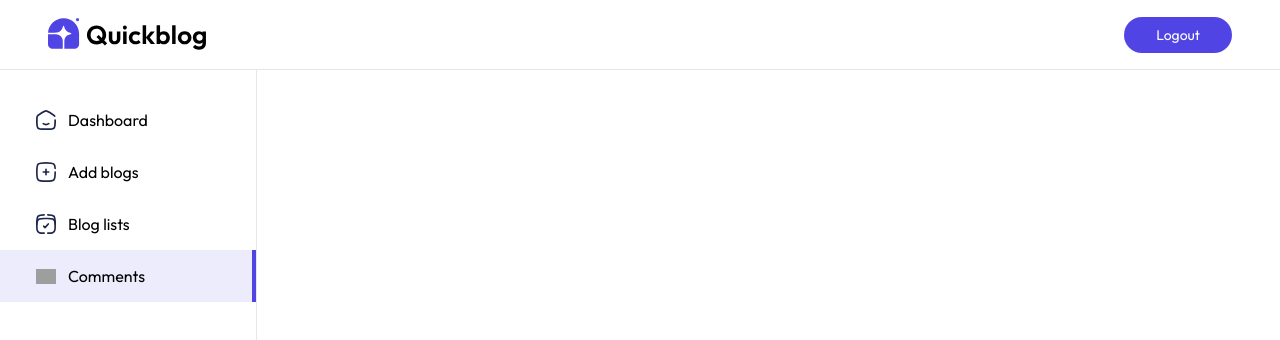
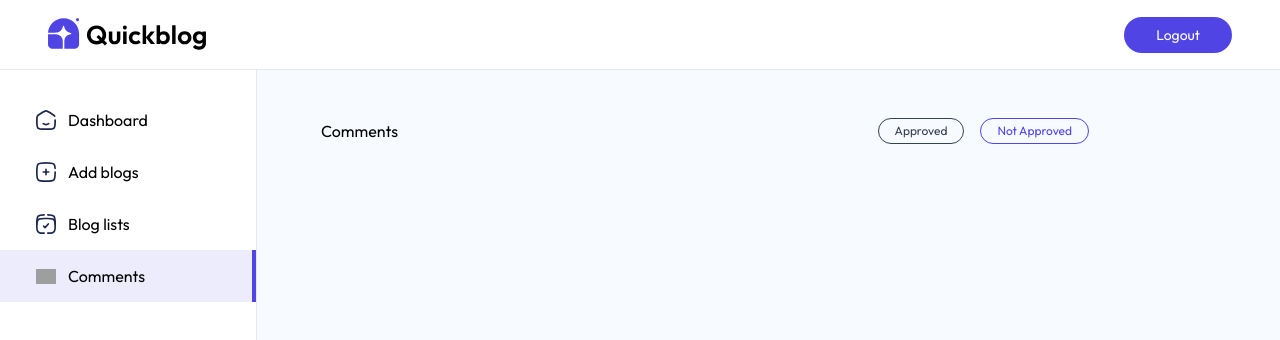
Before and after one commit to Vanshikathakur04/QuickBlog---App, a React (Vite) app in the folder client/: page /admin/comments in a window 1280 px wide. Shown: the top 340 px of the page. Built offline with nearby package versions, Linux system fonts and the light colour scheme; grey boxes are pictures that could not be loaded.

Commit message:
Implemented Comments component with approve filter

```diff
--- a/client/src/pages/admin/Comments.jsx
+++ b/client/src/pages/admin/Comments.jsx
@@ -1,9 +1,32 @@
-import React from 'react'
+import React, { useState, useEffect } from 'react'
+import { comments_data } from '../../assets/assets'
 
 const Comments = () => {
+
+  const [comments, setComments] = useState([])
+  const [filter, setFilter] = useState('Not Approved')
+
+  const fetchComments = async () => {
+    setComments(comments_data)
+  }
+
+  useEffect(() => {
+    fetchComments()
+  }, [])
+
+
   return (
-    <div>
+    <div className='flex-1 pt-5 px-5 sm:pt-12 sm:pl-16 bg-blue-50/50'>
+      <div className="flex justify-between items-center max-w-3xl">
+        <h1>Comments</h1>
+        <div className="flex gap-4">
+          <button onClick={() => setFilter('Approved')}
+            className={`shadow-custom-sm border rounded-full px-4 py-1 cursor-pointer text-xs ${filter === 'Approved' ? 'text-primary' : 'text-gray-700'}`}>Approved</button>
 
+          <button onClick={() => setFilter('Not Approved')}
+            className={`shadow-custom-sm border rounded-full px-4 py-1 cursor-pointer text-xs ${filter === 'Not Approved' ? 'text-primary' : 'text-gray-700'}`}>Not Approved</button>
+        </div>
+      </div>
     </div>
   )
 }
```
